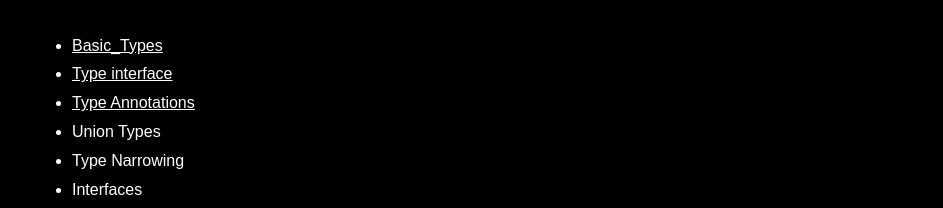
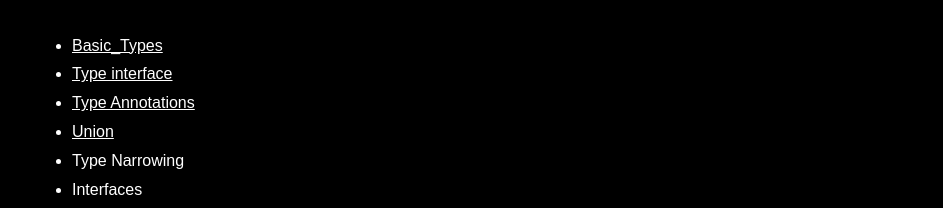
Before and after one commit to asmitbiswas/Project-Next-JS, a Next.js app in the folder app/: page /TypeScript in a window 1280 px wide. Shown: the part 1225-1433 px from the top of the page, without its empty margins (308-1251 px from the left). Built offline with nearby package versions, Linux system fonts and the light colour scheme.

Commit message:
Used unions page

```diff
--- a/app/app/(categories)/TypeScript/page.tsx
+++ b/app/app/(categories)/TypeScript/page.tsx
@@ -87,7 +87,7 @@ let username: string = "Asmit";`}
                 <li><Link href="/TypeScript/Basic_Types" style={{color:"white"}}>Basic_Types</Link></li>
                 <li><Link href="/TypeScript/TI"style={{color:"white"}}>Type interface</Link></li>
                 <li><Link href="/TypeScript/TA"style={{color:"white"}}>Type Annotations</Link></li>
-                <li>Union Types</li>
+                <li><Link href="/TypeScript/UA"style={{color:"white"}}>Union</Link></li>
                 <li>Type Narrowing</li>
                 <li>Interfaces</li>
                 <li>Type Aliases</li>
```
Also changed, not shown: app/app/(categories)/TypeScript/(TS Topics )/UA/page.tsx (+1 -2 lines).
